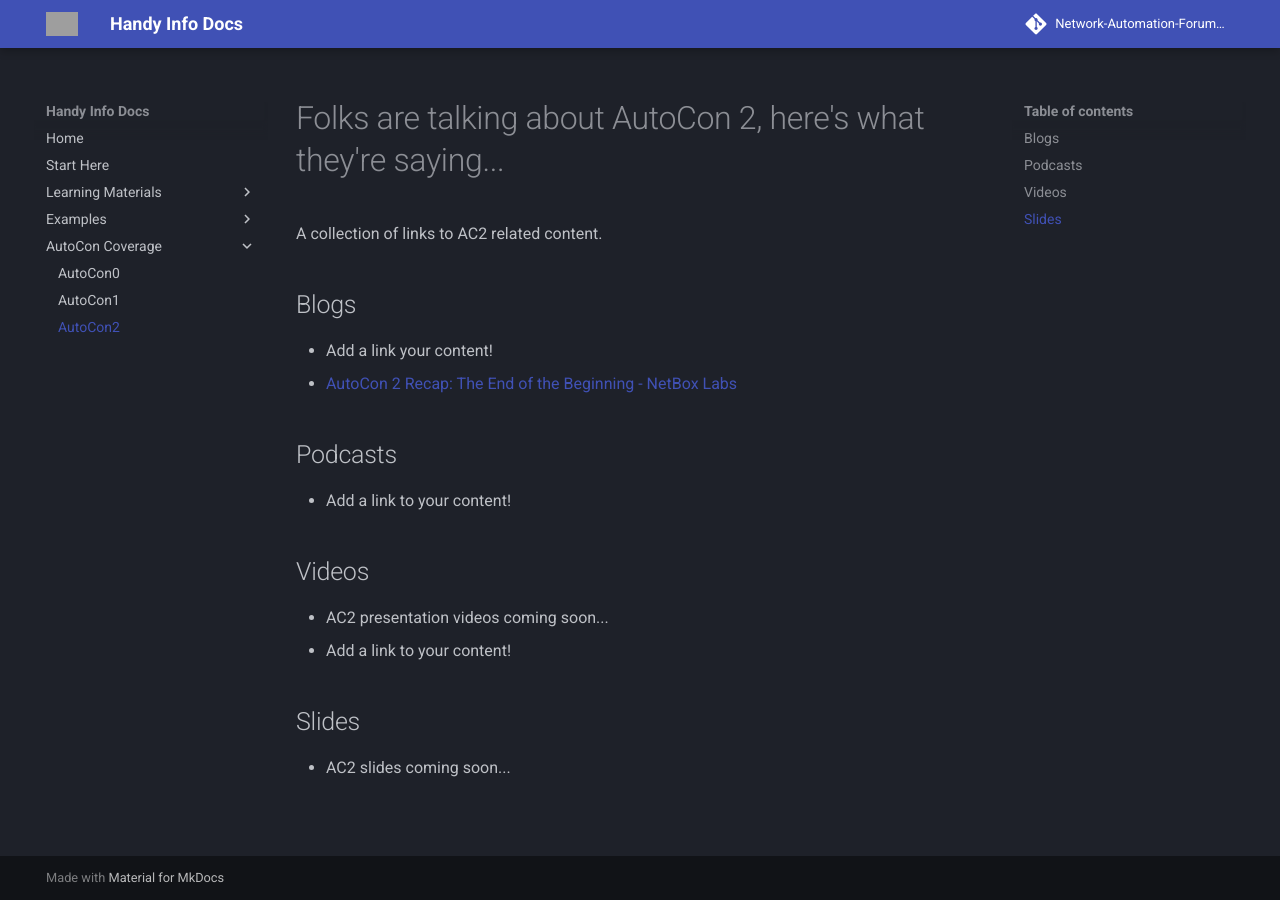
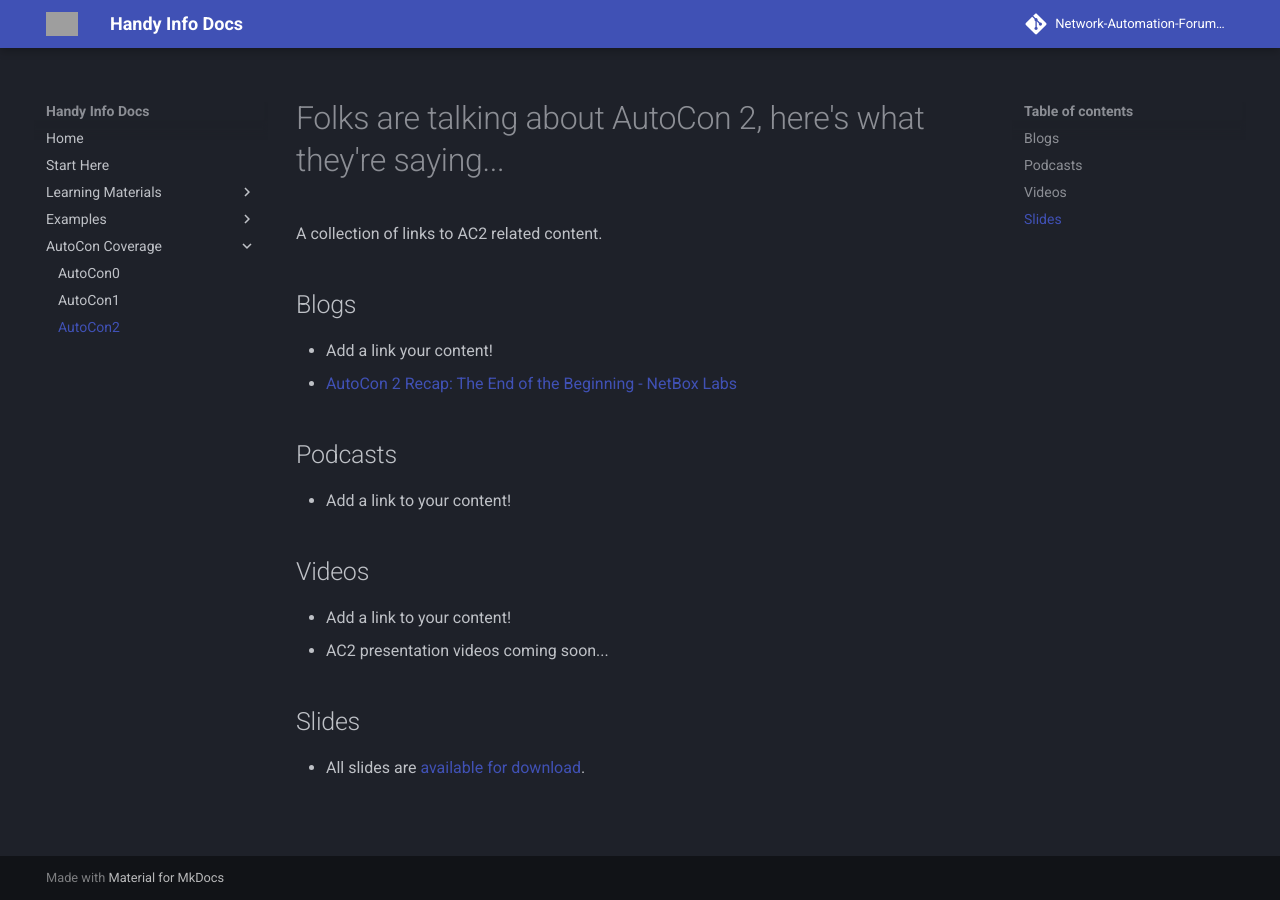
Before and after one commit to Network-Automation-Forum/handyinfo, an MkDocs documentation site: the page built from docs/autocon_coverage/autocon2.md, in a window 1280 px wide. Built offline with MkDocs 1.6.1 and Material for MkDocs 9.7.7, drawn with Linux system fonts in a browser that asks for light colours; comment, search, counter and statistics services are not loaded; grey boxes are pictures that could not be loaded.

Commit message:
Update autocon2.md
add link to AC2 slides

```diff
--- a/docs/autocon_coverage/autocon2.md
+++ b/docs/autocon_coverage/autocon2.md
@@ -10,8 +10,8 @@
 - Add a link to your content!
 
 ## Videos
+- Add a link to your content!
 - AC2 presentation videos coming soon...
-- Add a link to your content!
 
 ## Slides
-- AC2 slides coming soon...
+- All slides are [available for download](https://github.com/Network-Automation-Forum/handyinfo/tree/main/docs/autocon_coverage/slides/AutoCon2).
```
